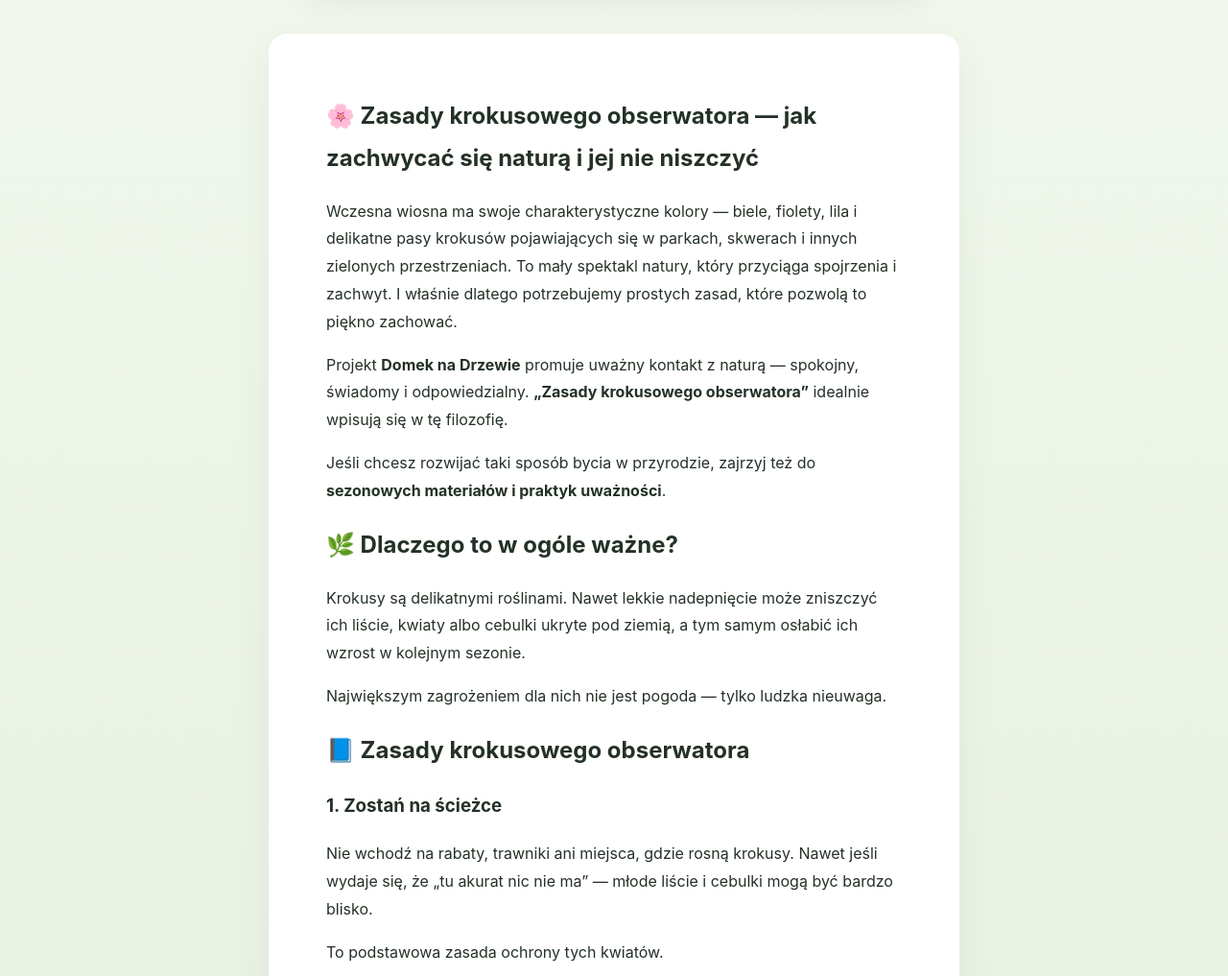
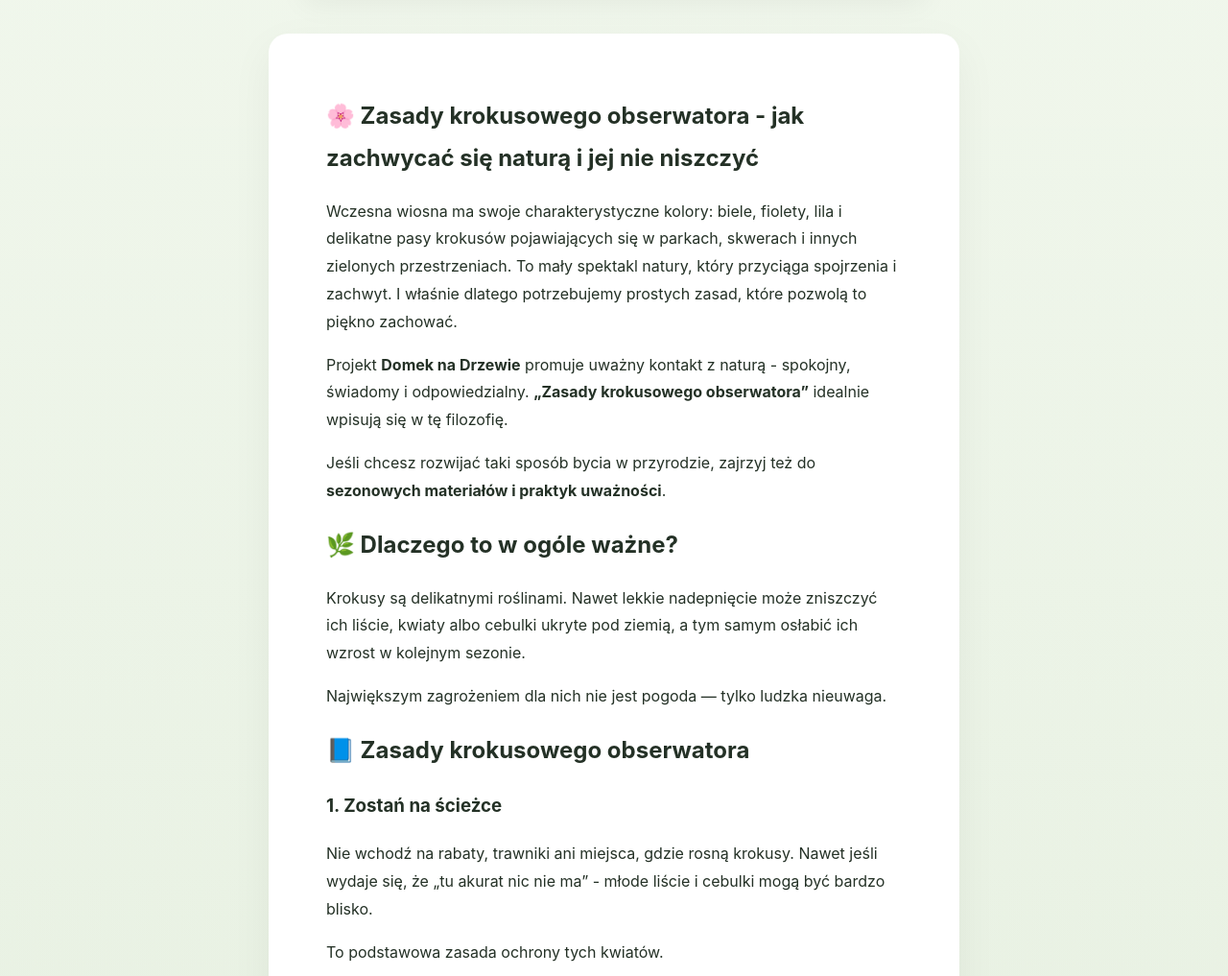
Before and after one commit to akonkia/domeknadrzewie, a Jekyll site: the page built from _posts/2026-03-01-zasady-krokusowego-obserwatora.pl.md, in a window 1280 px wide and 1400 px high, scrolled down 747 px. Shown: the part 154-1171 px from the top of the window at 96% size. Built offline with Jekyll 4.4.1, drawn with Linux system fonts in a browser that asks for light colours; some of the changed text lies outside the part shown.

```diff
--- a/_posts/2026-03-01-zasady-krokusowego-obserwatora.pl.md
+++ b/_posts/2026-03-01-zasady-krokusowego-obserwatora.pl.md
@@ -1,6 +1,6 @@
 ---
 layout: post
-title: "Zasady krokusowego obserwatora — jak zachwycać się naturą i jej nie niszczyć"
+title: "Zasady krokusowego obserwatora - jak zachwycać się naturą i jej nie niszczyć"
 date: 2026-03-01
 lang: pl
 cover: /assets/img/Krokus.JPG
@@ -17,11 +17,11 @@ tags:
   - wiosna
 ---
 
-# 🌸 Zasady krokusowego obserwatora — jak zachwycać się naturą i jej nie niszczyć
+# 🌸 Zasady krokusowego obserwatora - jak zachwycać się naturą i jej nie niszczyć
 
-Wczesna wiosna ma swoje charakterystyczne kolory — biele, fiolety, lila i delikatne pasy krokusów pojawiających się w parkach, skwerach i innych zielonych przestrzeniach. To mały spektakl natury, który przyciąga spojrzenia i zachwyt. I właśnie dlatego potrzebujemy prostych zasad, które pozwolą to piękno zachować.
+Wczesna wiosna ma swoje charakterystyczne kolory: biele, fiolety, lila i delikatne pasy krokusów pojawiających się w parkach, skwerach i innych zielonych przestrzeniach. To mały spektakl natury, który przyciąga spojrzenia i zachwyt. I właśnie dlatego potrzebujemy prostych zasad, które pozwolą to piękno zachować.
 
-Projekt [**Domek na Drzewie**](https://domeknadrzewie.edu.pl/) promuje uważny kontakt z naturą — spokojny, świadomy i odpowiedzialny. **„Zasady krokusowego obserwatora”** idealnie wpisują się w tę filozofię.
+Projekt [**Domek na Drzewie**](https://domeknadrzewie.edu.pl/) promuje uważny kontakt z naturą - spokojny, świadomy i odpowiedzialny. **„Zasady krokusowego obserwatora”** idealnie wpisują się w tę filozofię.
 
 Jeśli chcesz rozwijać taki sposób bycia w przyrodzie, zajrzyj też do [**sezonowych materiałów i praktyk uważności**](https://domeknadrzewie.edu.pl/materialy/kapiele_miejskie/).
 
@@ -35,7 +35,7 @@ Największym zagrożeniem dla nich nie jest pogoda — tylko ludzka nieuwaga.
 
 ### 1. Zostań na ścieżce
 
-Nie wchodź na rabaty, trawniki ani miejsca, gdzie rosną krokusy. Nawet jeśli wydaje się, że „tu akurat nic nie ma” — młode liście i cebulki mogą być bardzo blisko.
+Nie wchodź na rabaty, trawniki ani miejsca, gdzie rosną krokusy. Nawet jeśli wydaje się, że „tu akurat nic nie ma” - młode liście i cebulki mogą być bardzo blisko.
 
 To podstawowa zasada ochrony tych kwiatów.
 
@@ -57,7 +57,7 @@ Przyroda nie ma systemu sprzątania.
 ### 5. Bądź uważny na innych
 
 Reaguj spokojnie, gdy ktoś niszczy przyrodę.
-Dobre praktyki rozprzestrzeniają się tak samo jak złe — tylko potrzebują przykładu.
+Dobre praktyki rozprzestrzeniają się tak samo jak złe, tylko potrzebują przykładu.
 
 ### 6. Wybieraj spokój zamiast tłumu
 
@@ -74,14 +74,14 @@ To sposób patrzenia:
 - **podziwiam → nie posiadam**
 - **jestem → nie dominuję**
 
-To podejście, które pozwala naprawdę być w naturze — nie tylko ją mijać.
+To podejście, które pozwala naprawdę być w naturze, a nie tylko ją mijać.
 
 W podobnym duchu powstaje także seria [**Miejskie kąpiele leśne**](https://domeknadrzewie.edu.pl/materialy/kapiele_miejskie/), czyli krótkie praktyki inspirowane obserwacją przyrody i rytmem roku.
 
 ## 🌼 Na koniec
 
 Krokusy nie potrzebują naszej pomocy, żeby zakwitnąć.
-Potrzebują tylko jednego — żebyśmy im nie przeszkadzali.
+Potrzebują tylko jednego: żebyśmy im nie przeszkadzali.
 
 A wtedy wrócą także kolejnej wiosny.
 
```
